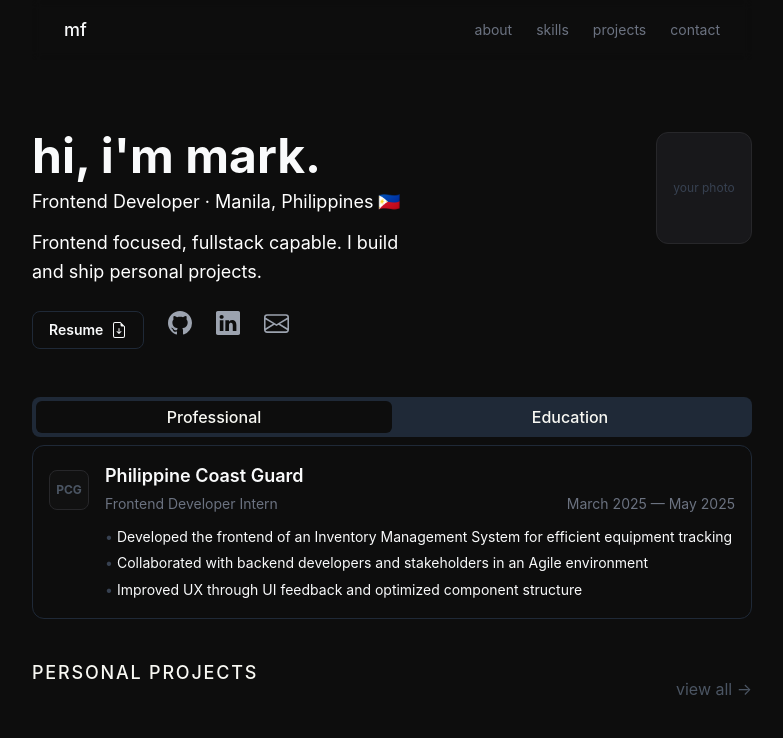
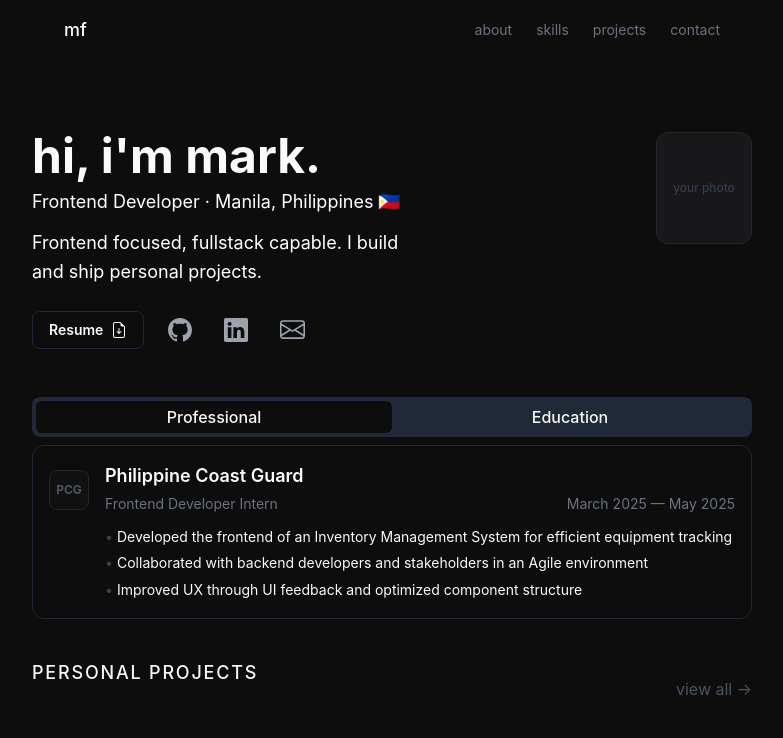
Before and after one commit to johnmarkfrncsc/frncsc-portfolio, a React (Vite) app: page / in a window 1280 px wide. Shown: the top 738 px of the page, without its empty margins (248-1031 px from the left). Built offline with nearby package versions, Linux system fonts and the light colour scheme.

Commit message:
feat: update Hero section to enhance social media links layout and styling

```diff
--- a/src/components/sections/Hero.tsx
+++ b/src/components/sections/Hero.tsx
@@ -40,6 +40,7 @@ const Hero = () => {
               <path d="M14 14V4.5L9.5 0H4a2 2 0 0 0-2 2v12a2 2 0 0 0 2 2h8a2 2 0 0 0 2-2M9.5 3A1.5 1.5 0 0 0 11 4.5h2V14a1 1 0 0 1-1 1H4a1 1 0 0 1-1-1V2a1 1 0 0 1 1-1h5.5z" />
             </svg>
           </a>
+          <div className="flex gap-8 items-center">
             <a
               href="https://github.com/johnmarkfrncsc"
               target="_blank"
@@ -91,6 +92,7 @@ const Hero = () => {
             </a>
           </div>
         </div>
+      </div>
       <div className="w-24 h-28 rounded-xl bg-[#18181b] border border-[#27272a] flex items-center justify-center shrink-0">
         <span className="text-xs text-[#374151] text-center px-2 leading-relaxed">
           your photo
```
Lines whose indentation alone changed are shown as unchanged.
